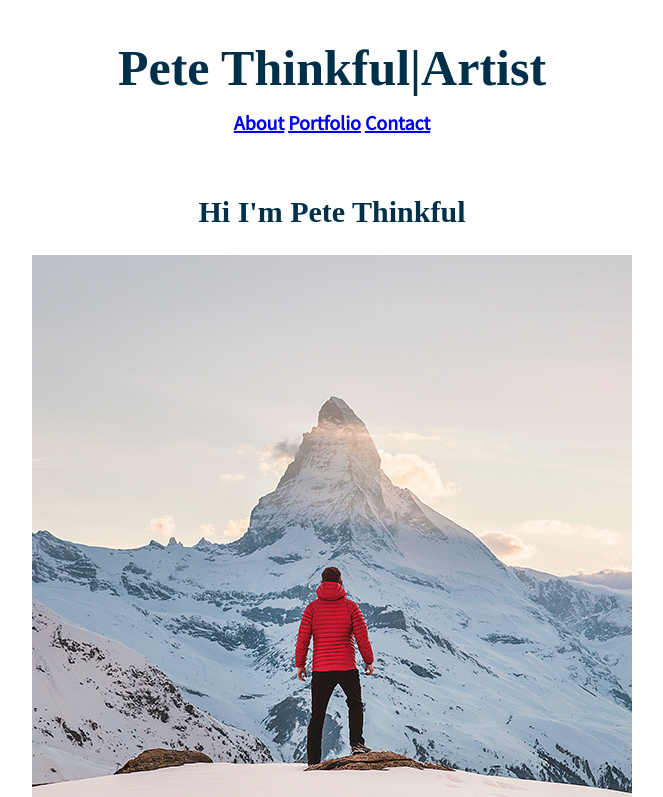
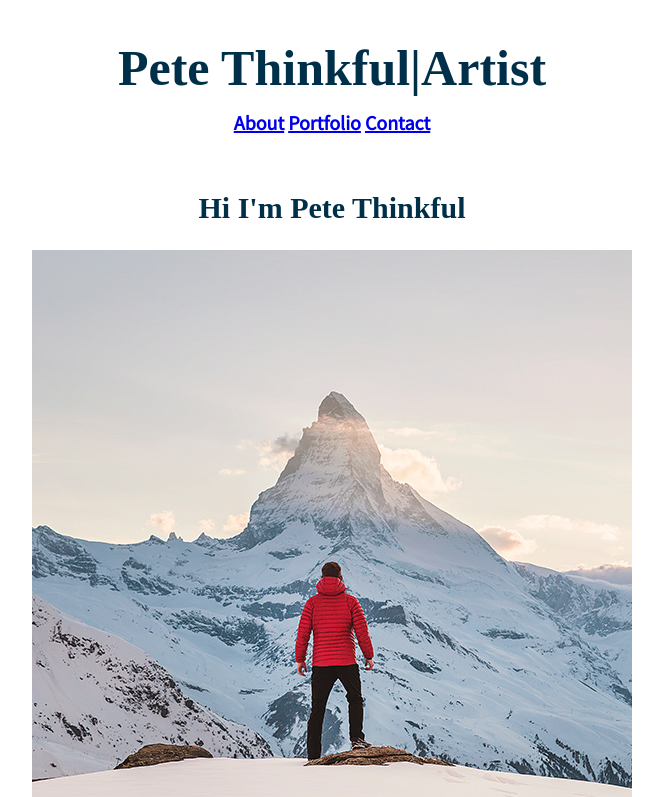
Before and after one commit to JohnE333/2ndPete, a plain HTML site: page index.html in a window 1280 px wide. Shown: the top 797 px of the page, without its empty margins (308-971 px from the left). Drawn offline with nearby package versions, Linux system fonts and the light colour scheme.

Commit message:
Update index.html

```diff
--- a/index.html
+++ b/index.html
@@ -10,34 +10,34 @@
     <a>
   <link rel="stylesheet" href="https://cdnjs.cloudflare.com/ajax/libs/normalize/8.0.1/normalize.min.css">
   <link href="style.css" rel="stylesheet" type="text/css">
-<link href="about.html" rel="about" type="about/html"
-    </head>
+
+
 
 <body>
   <header><strong>Pete Thinkful|Artist</strong></header>
 <h1>
   <main>
-    <div>
+
       <!-- TODO: Add About section here -->
 
       <article>
-        <div>
-         <h1>
-         <div>
 
-          <h1><a>
+
+
+
+
 
           <a href="about.html">About</a>
           <a href="portfolio.html">Portfolio</a>
           <a href="contact.html">Contact</a>
-          </a></h1
+
+      </h1>
 
 
-         </div>
           <br>
 
 
-          <h2>Hi I'm Pete Thinkful</h2>
+         <center><h2>Hi I'm Pete Thinkful</h2>
 
           <img class="image-circle" src="images/pete-thinkful.png" alt="Pete Thinkful">
         </div>
@@ -86,7 +86,7 @@
   <!-- Footer section -->
   <footer>
     <h2><strong>Contact</strong></h2>
-    <p><strong><center>I'd love to hear from you! Please feel free to contact or follow me:</center></strong></p>
+    <p><strong>I'd love to hear from you! Please feel free to contact or follow me:</strong></p>
 
 
     <a  href="social media">
@@ -94,7 +94,7 @@
     <ol>2.Instagram</ol>
     <ol>3.Pintrest </ol>
     </a>
-
+  </center>
     <p>© Pete Thinkful. All rights reserved.</p>
   </footer>
 </body>
```
